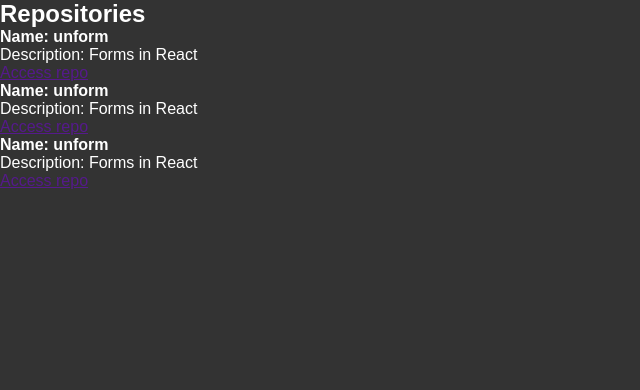
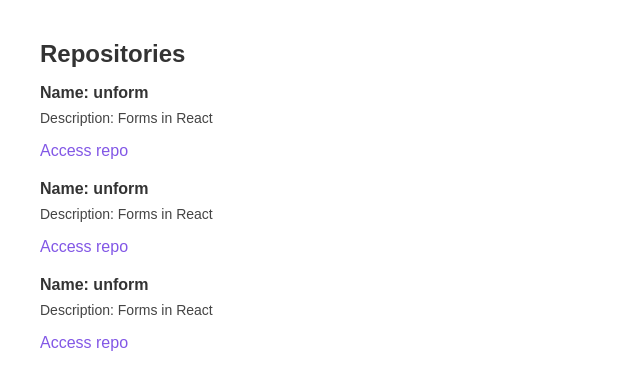
Before and after one commit to daxoliveira/github-explorer, a React app: page / in a window 1280 px wide. Shown: the top 390 px of the page, without its empty margins (0-640 px from the left). Built offline with nearby package versions, Linux system fonts and the light colour scheme.

Commit message:
implement basic styles

```diff
--- a/src/components/RepositoryList.jsx
+++ b/src/components/RepositoryList.jsx
@@ -1,4 +1,6 @@
 import { RepositoryItem } from "./RepositoryItem"
+
+import '../styles/repositories.scss'
 
 const repository = {
   name: 'unform',
--- a/src/styles/global.scss
+++ b/src/styles/global.scss
@@ -6,6 +6,6 @@
 
 body {
   font-family: Arial, Helvetica, sans-serif;
-  color: #fff;
-  background-color: #333;
+  color: #333;
+  background-color: #fff;
 }
--- /dev/null
+++ b/src/styles/repositories.scss
@@ -0,0 +1,30 @@
+section.repository-list {
+  margin: 40px;
+
+  h1 {
+    margin-bottom: 16px;
+  }
+
+  ul {
+    list-style: none;
+
+    li {
+      & + li {
+        margin-top: 20px;
+      }
+
+      p {
+        font-size: 14px;
+        color: #444;
+        margin-top: 8px;
+      }
+
+      a {
+        display: inline-block;
+        margin-top: 16px;
+        text-decoration: none;
+        color: #8257e6;
+      }
+    }
+  }
+}
```
